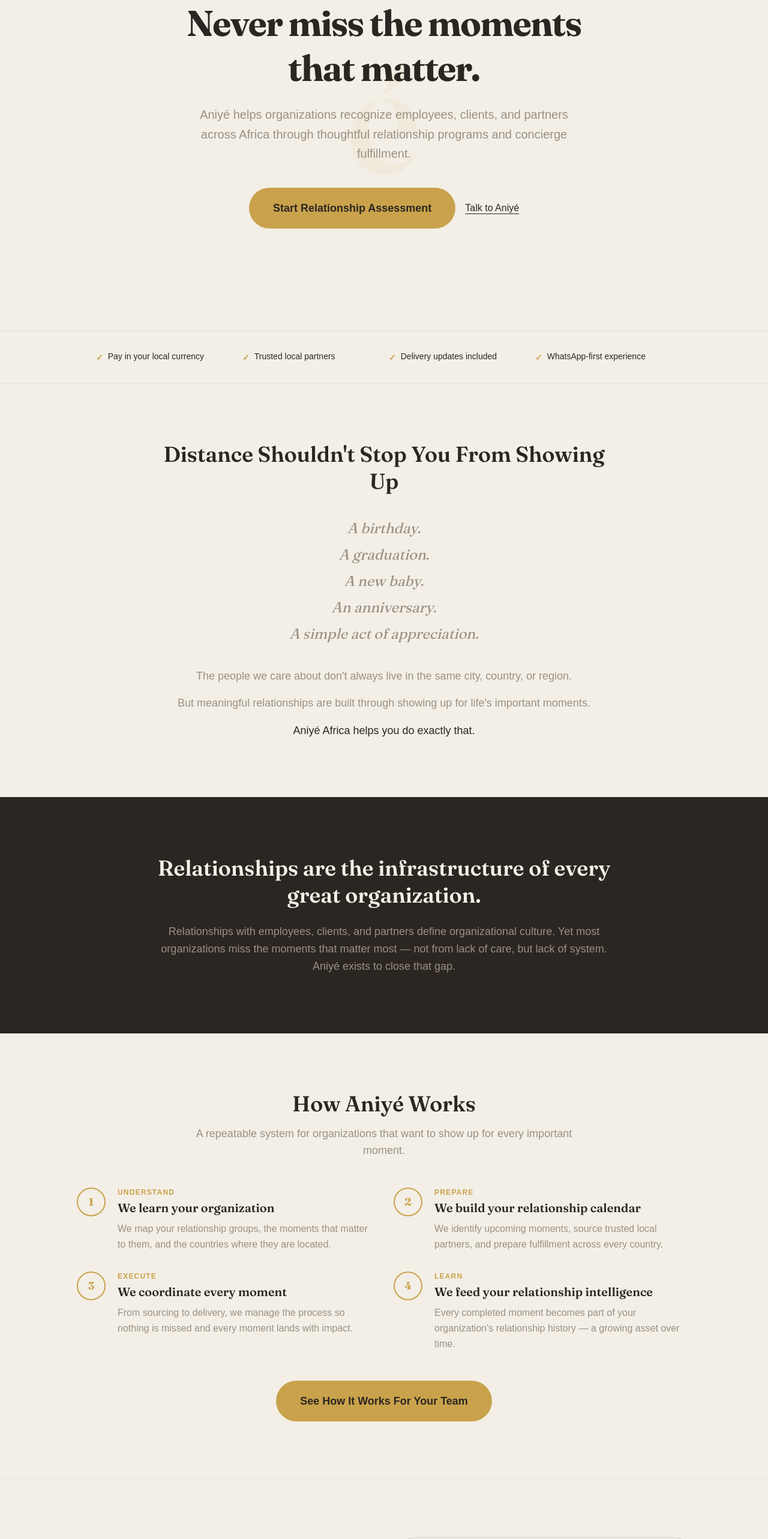
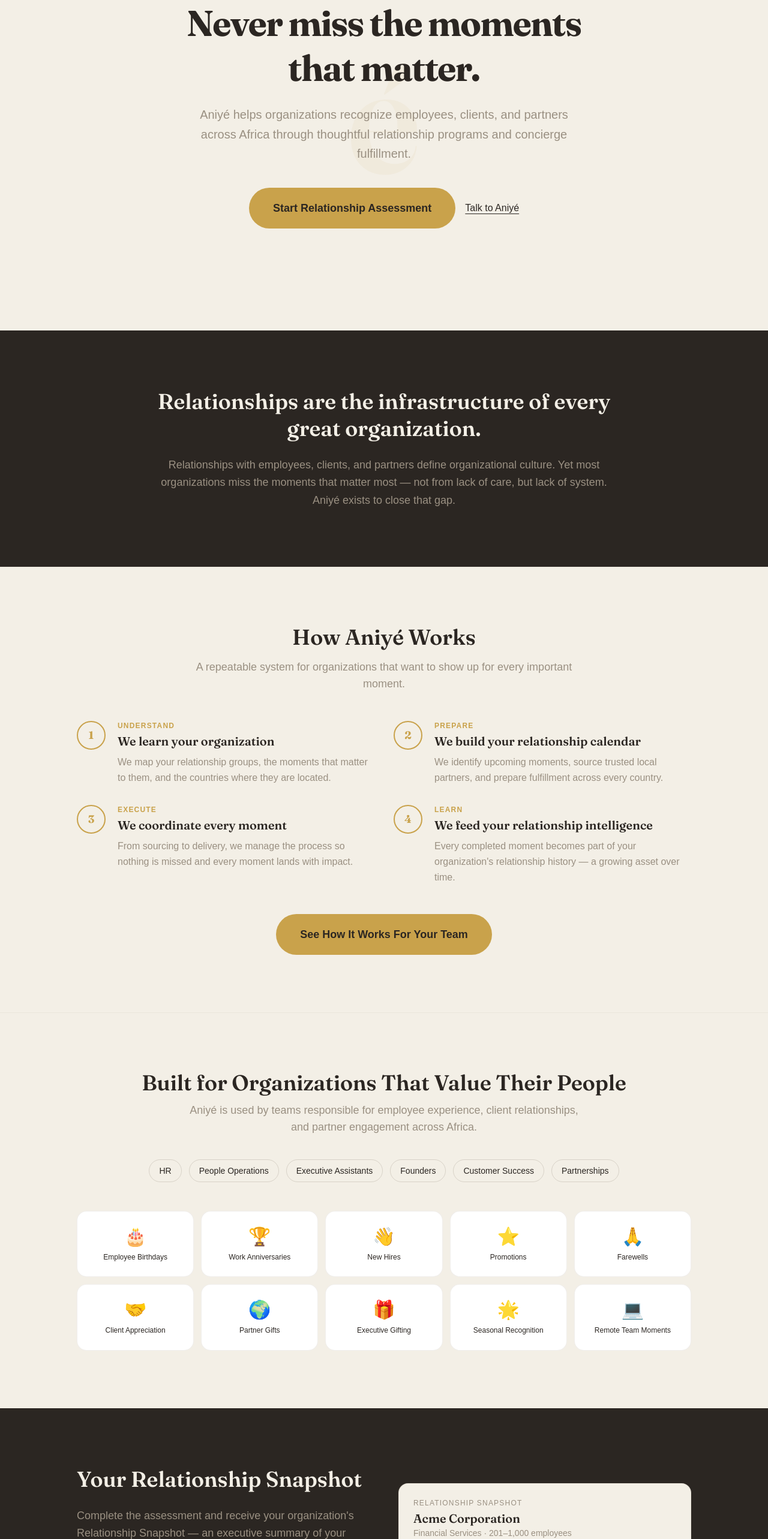
Before and after one commit to Omagz229/aniye-africa-landing, a Next.js app: page / in a window 1280 px wide. Shown: the part 234-2800 px from the top of the page at 60% size. Built offline with nearby package versions, Linux system fonts and the light colour scheme; a web font is replaced by a local one.

Commit message:
feat: update home page composition and metadata for MMP

```diff
--- a/app/layout.tsx
+++ b/app/layout.tsx
@@ -17,14 +17,14 @@
 });
 
 export const metadata: Metadata = {
-  title: "Aniyé Africa — Send Gifts Across Africa",
+  title: "Aniyé Africa — Relationship Programs Across Africa",
   description:
-    "Send thoughtful gifts to loved ones across Africa. Pay in your local currency. Trusted local partners. WhatsApp-first experience.",
+    "Aniyé helps organizations recognize employees, clients, and partners across Africa. Never miss the moments that matter.",
   metadataBase: new URL("https://aniyeafrica.com"),
   openGraph: {
-    title: "Aniyé Africa — Send Gifts Across Africa",
+    title: "Aniyé Africa — Relationship Programs Across Africa",
     description:
-      "Send thoughtful gifts to loved ones across Africa. Pay in your local currency. Trusted local partners. WhatsApp-first experience.",
+      "Aniyé helps organizations recognize employees, clients, and partners across Africa. Never miss the moments that matter.",
     images: [
       {
         url: "/brand-assets/04_App_Icon_Social/PNG/aniye-appicon-gold.png",
@@ -37,9 +37,9 @@
   },
   twitter: {
     card: "summary_large_image",
-    title: "Aniyé Africa — Send Gifts Across Africa",
+    title: "Aniyé Africa — Relationship Programs Across Africa",
     description:
-      "Send thoughtful gifts to loved ones across Africa. Pay in your local currency. Trusted local partners.",
+      "Aniyé helps organizations recognize employees, clients, and partners across Africa. Never miss the moments that matter.",
     images: ["/brand-assets/04_App_Icon_Social/PNG/aniye-appicon-gold.png"],
   },
   icons: {
--- a/app/page.tsx
+++ b/app/page.tsx
@@ -2,15 +2,11 @@
 import Footer from "./components/Footer";
 import StickyMobileCTA from "./components/StickyMobileCTA";
 import Hero from "./components/sections/Hero";
-import TrustBar from "./components/sections/TrustBar";
-import RelationshipStatement from "./components/sections/RelationshipStatement";
 import OurBelief from "./components/sections/OurBelief";
 import HowItWorks from "./components/sections/HowItWorks";
-import WhyAniye from "./components/sections/WhyAniye";
-import GiftTypes from "./components/sections/GiftTypes";
-import TrustSection from "./components/sections/TrustSection";
+import ForCompanies from "./components/sections/ForCompanies";
+import SnapshotPreview from "./components/sections/SnapshotPreview";
 import Coverage from "./components/sections/Coverage";
-import EarlyPromise from "./components/sections/EarlyPromise";
 import FAQ from "./components/sections/FAQ";
 import FinalCTA from "./components/sections/FinalCTA";
 
@@ -20,15 +16,11 @@
       <NavBar />
       <main className="pb-20 sm:pb-0">
         <Hero />
-        <TrustBar />
-        <RelationshipStatement />
         <OurBelief />
         <HowItWorks />
-        <WhyAniye />
-        <GiftTypes />
-        <TrustSection />
+        <ForCompanies />
+        <SnapshotPreview />
         <Coverage />
-        <EarlyPromise />
         <FAQ />
         <FinalCTA />
       </main>
```
